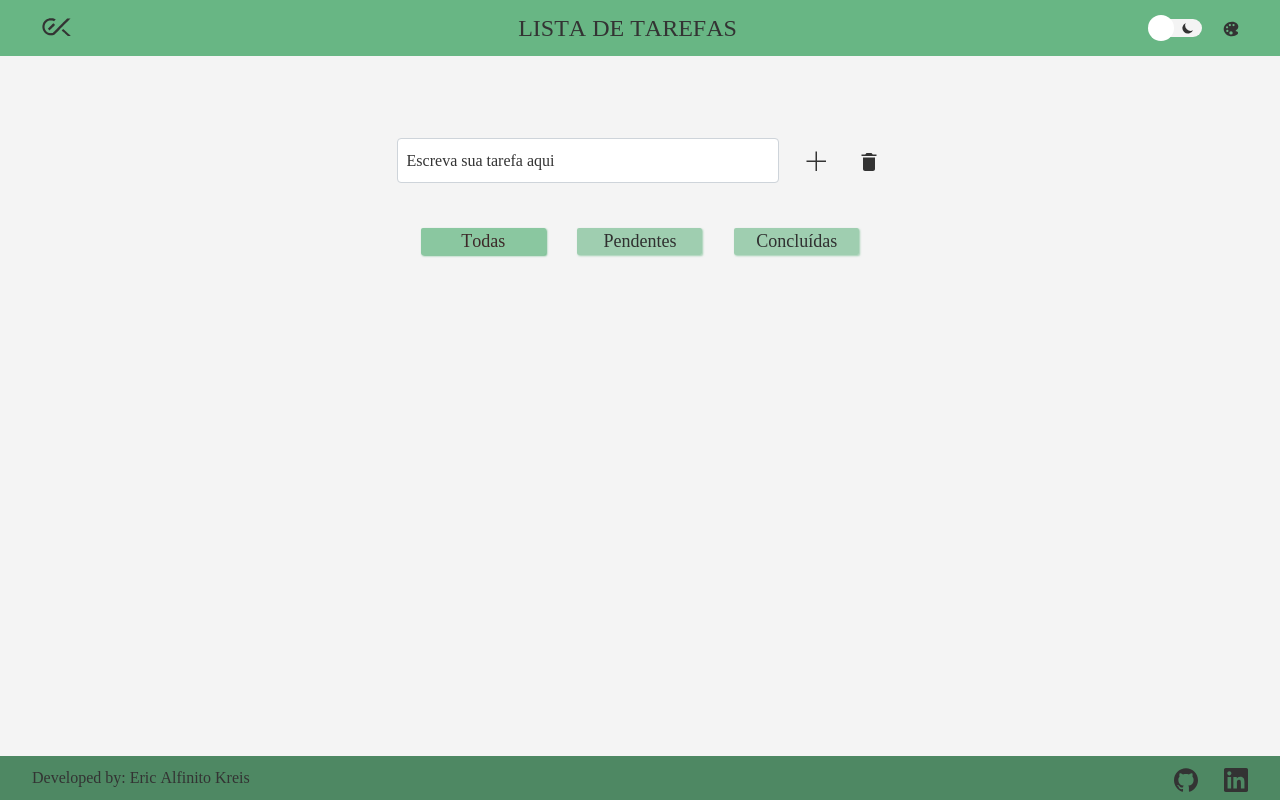
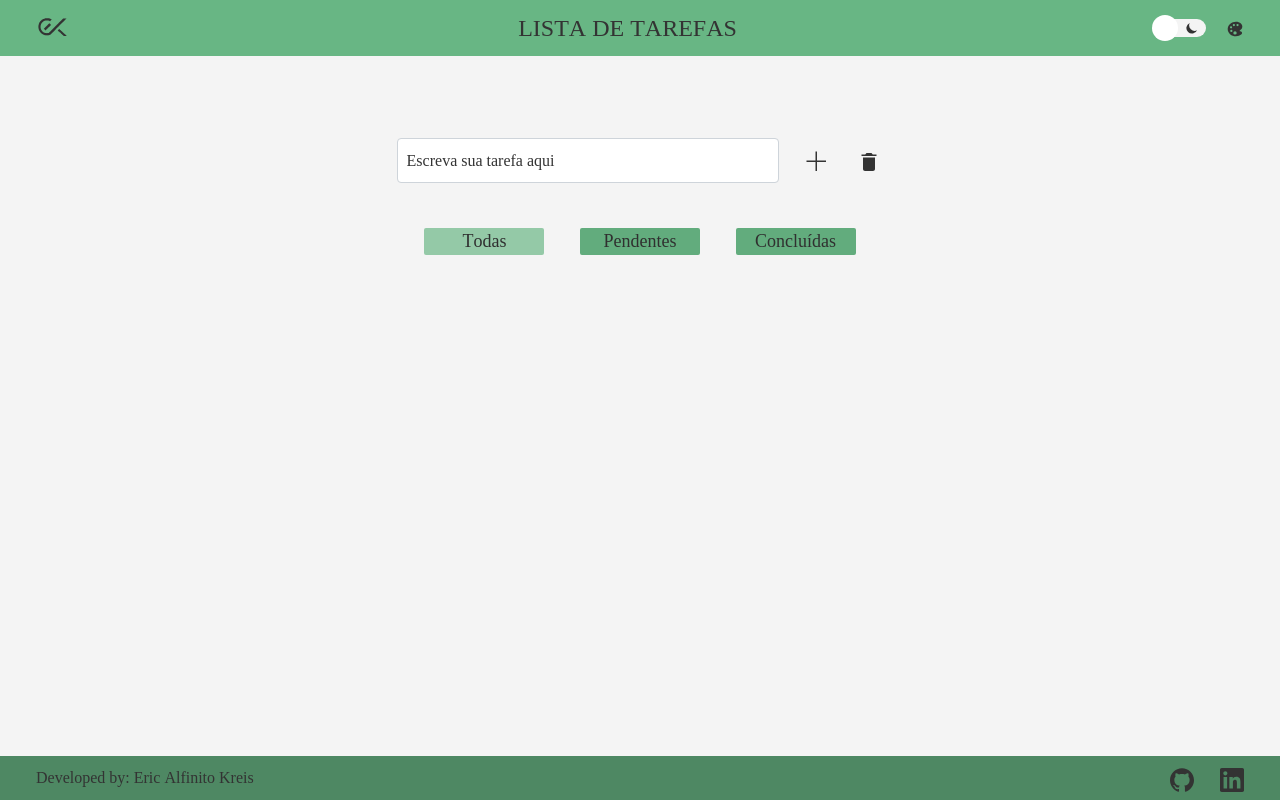
Before and after one commit to eric-kreis/todo-list-2.1, a React (Create React App) app: page / in a window 1280 px wide. Built offline with nearby package versions, Linux system fonts and the light colour scheme; a web font is replaced by a local one.

Commit message:
Ajustando estilizaçao

```diff
--- a/src/components/Footer/styles.js
+++ b/src/components/Footer/styles.js
@@ -9,7 +9,7 @@ const PageFooterS = styled.footer`
   bottom: 0;
   display: flex;
   justify-content: space-between;
-  padding: 4px 32px;
+  padding: 4px 36px;
   position: absolute;
   width: 100%;
 
--- a/src/components/Header/styles.js
+++ b/src/components/Header/styles.js
@@ -6,7 +6,7 @@ export const PageHeaderS = styled.header`
   color: ${({ theme }) => theme.colors.text};
   display: flex;
   justify-content: space-between;
-  padding: 12px 40px;
+  padding: 12px 36px;
 
   .logo {
     color: white;
--- a/src/pages/Home/FormContainer/styles.js
+++ b/src/pages/Home/FormContainer/styles.js
@@ -1,12 +1,11 @@
 /* eslint-disable no-magic-numbers */
 import styled from 'styled-components';
-import { lighten, transparentize, saturate, shade } from 'polished';
+import { transparentize, shade } from 'polished';
 
 export const MainFormS = styled.form`
   display: flex;
   flex-direction: column;
   width: 100%;
-  min-width: 310px;
 `;
 
 export const SectionFormS = styled.section`
@@ -16,45 +15,40 @@ export const SectionFormS = styled.section`
   margin-bottom: 16px;
   width: 100%;
 
-  @media(max-width: 1008px) {
+  @media(max-width: 560px) {
     flex-wrap: wrap;
-    margin-bottom: 0;
+    margin-bottom: 5px;
   }
 `;
 
 export const FormShowButtonS = styled.button`
-  background-color: ${({ theme, display, value }) => (
-    (display === value)
-      ? lighten(0.1, theme.colors.primary)
-      : transparentize(0.4, theme.colors.primary)
-  )};
-
-  box-shadow: 1px 1px 2px ${({ theme, display, value }) => (
-    (display === value)
-      ? theme.colors.primary
-      : transparentize(0.4, theme.colors.primary)
-  )};
-
+  background-color: ${({ theme, display, value }) => {
+    if (display === value) {
+      if (theme.title === 'light') {
+        return transparentize(0.32, theme.colors.primary);
+      }
+      return transparentize(0.6, theme.colors.primary);
+    }
+    return shade(0.05, theme.colors.primary);
+  }};
   border: 0;
   border-radius: 2px;
-  color: ${({ theme, display, value }) => (
-    (display === value)
-      ? saturate(0.2, theme.colors.text)
-      : shade(0.05, theme.colors.text)
-  )};
+  color: ${({ theme }) => shade(0.05, theme.colors.text)};
   font-size: 18px;
   margin: 8px;
   min-width: 100px;
-  width: 125px;
+  width: 120px;
 
   :hover {
     background-color: ${({ theme }) => (
-    lighten(0.04, theme.colors.primary))};
-    box-shadow: 1px 1px 2px ${({ theme }) => theme.colors.primary};
+    transparentize(0.15, theme.colors.primary))};
   }
 
-  @media(max-width: 860px) {
+  @media(max-width: 880px) {
     font-size: 16px;
-    width: 80px;
+  }
+
+  @media(max-width: 768px) {
+    font-size: 18px;
   }
 `;
--- a/src/pages/Home/List/TaskContainer/TaskBody/TaskSection/styles.js
+++ b/src/pages/Home/List/TaskContainer/TaskBody/TaskSection/styles.js
@@ -10,7 +10,7 @@ const TaskLabelS = styled.label`
   ))};
   max-width: 80%;
   overflow: hidden;
-  width: 85%;
+  width: 100%;
 
   input {
     margin-right: 36px;
@@ -23,6 +23,10 @@ const TaskLabelS = styled.label`
   span {
     max-width: 100%;
   }
+
+  @media(max-width: 560px) {
+    font-size: 14px;
+  }
 `;
 
 export default TaskLabelS;
--- a/src/pages/Home/List/TaskContainer/TaskBody/styles.js
+++ b/src/pages/Home/List/TaskContainer/TaskBody/styles.js
@@ -1,6 +1,6 @@
 import styled from 'styled-components';
 
-export const TaskBodyS = styled.main`
+export const TaskBodyS = styled.section`
   display: flex;
   justify-content: space-around;
   height: 100%;
@@ -26,4 +26,12 @@ export const TaskButtonS = styled.div`
   justify-content: space-between;
   width: 15%;
   opacity: 0;
+
+  @media(max-width: 768px) {
+    font-size: 15px;
+  }
+
+  @media(max-width: 560px) {
+    justify-content: space-evenly;
+  }
 `;
--- a/src/pages/Home/List/styles.js
+++ b/src/pages/Home/List/styles.js
@@ -4,7 +4,6 @@ const ListS = styled.ul`
   display: flex;
   flex-flow: row wrap;
   list-style-type: none;
-  min-width: 310px;
   padding: 0;
   width: 100%;
 `;
--- a/src/pages/Home/styles.js
+++ b/src/pages/Home/styles.js
@@ -6,9 +6,23 @@ const HomeMainS = styled.main`
   justify-content: space-around;
   height: 100%;
   margin: 0 auto;
-  padding: 60px 64px;
-  padding-bottom: 100px;
+  padding: 60px 64px 100px;
   width: 48%;
+
+  @media(max-width: 1080px) {
+    width: 60%;
+  }
+
+  @media(max-width: 768px) {
+    min-width: 380px;
+    padding: 60px 20px 100px;
+    width: 70%;
+  }
+
+  @media(max-width: 560px){
+    min-width: 250px;
+    padding: 60px 0 100px;
+  }
 `;
 
 export default HomeMainS;
--- a/src/styles/IconButtonS.styles.js
+++ b/src/styles/IconButtonS.styles.js
@@ -19,6 +19,10 @@ const IconButtonS = styled.button`
     return theme.colors.primary;
   }};
   }
+
+  @media(max-width: 560px) {
+    font-size: ${({ medium }) => (medium) && '16px'};
+  }
 `;
 
 export default IconButtonS;
```
